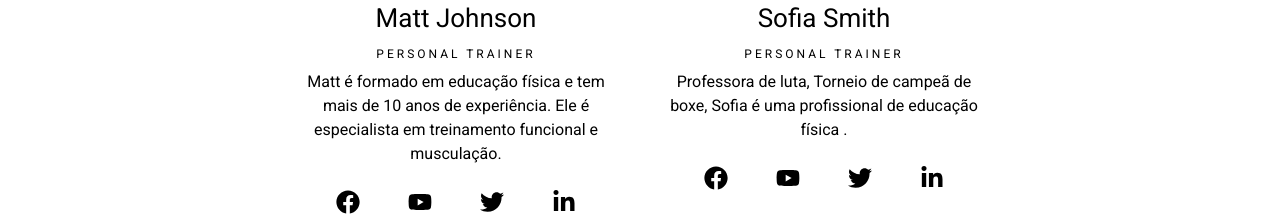
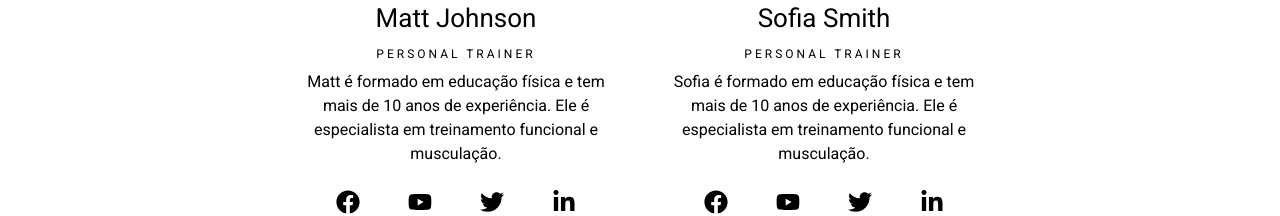
Before and after one commit to PedroMarquesN/gym-project, a Next.js app: page / in a window 1280 px wide. Shown: the part 4234-4450 px from the top of the page. Built offline with nearby package versions, Linux system fonts and the light colour scheme.

Commit message:
Feat:fix href in teams 2

```diff
--- a/src/components/Membership.tsx
+++ b/src/components/Membership.tsx
@@ -1,3 +1,9 @@
+'use client'
+import {motion} from "framer-motion";
+
+
+
+
 export default function Membership() {
     return (
         <section className="h-screen bg-lime-300" id='prices'>
--- a/src/components/Team.tsx
+++ b/src/components/Team.tsx
@@ -47,7 +47,7 @@ const trainerData = [
         image:'/assets/img/trainers/sofia.jpg',
         name:'Sofia Smith',
         role:'Personal Trainer',
-        description:'Professora de luta, Torneio de campeã de boxe, Sofia é uma profissional de educação física .',
+        description:'Sofia é formado em educação física e tem mais de 10 anos de experiência. Ele é especialista em treinamento funcional e musculação.',
         social:[
             {icon:FaFacebook, href:'https://www.facebook.com'},
             {icon:FaYoutube, href:'https://www.youtube.com'},
```
